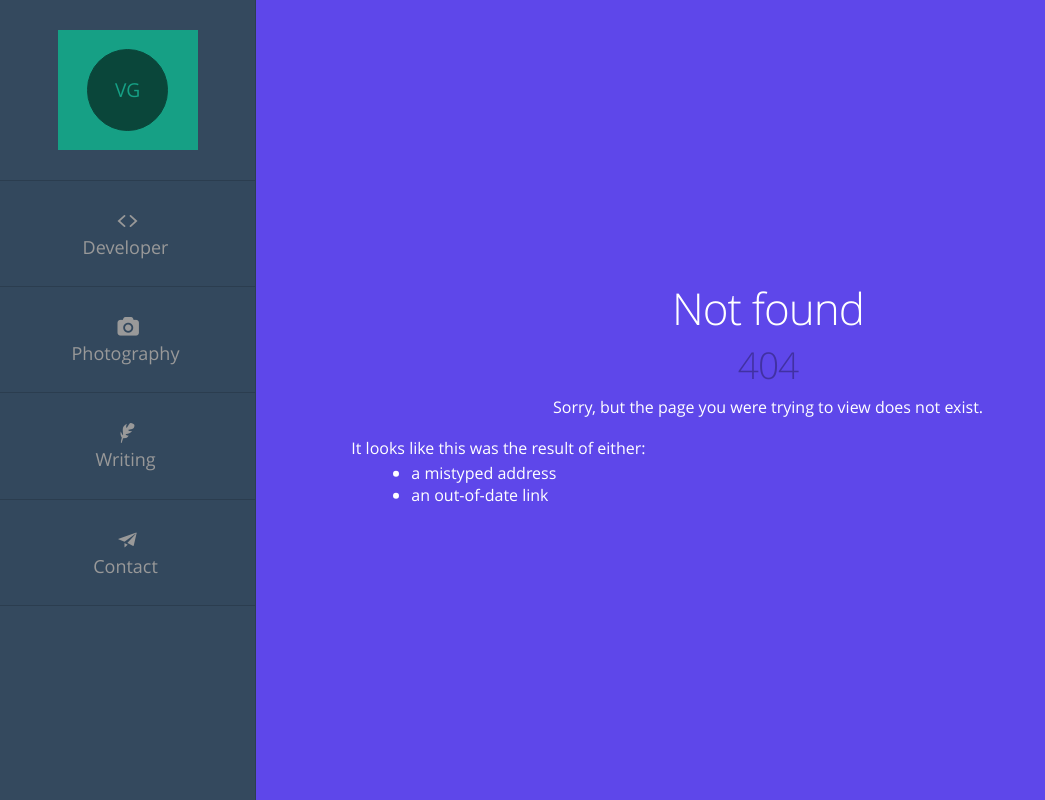
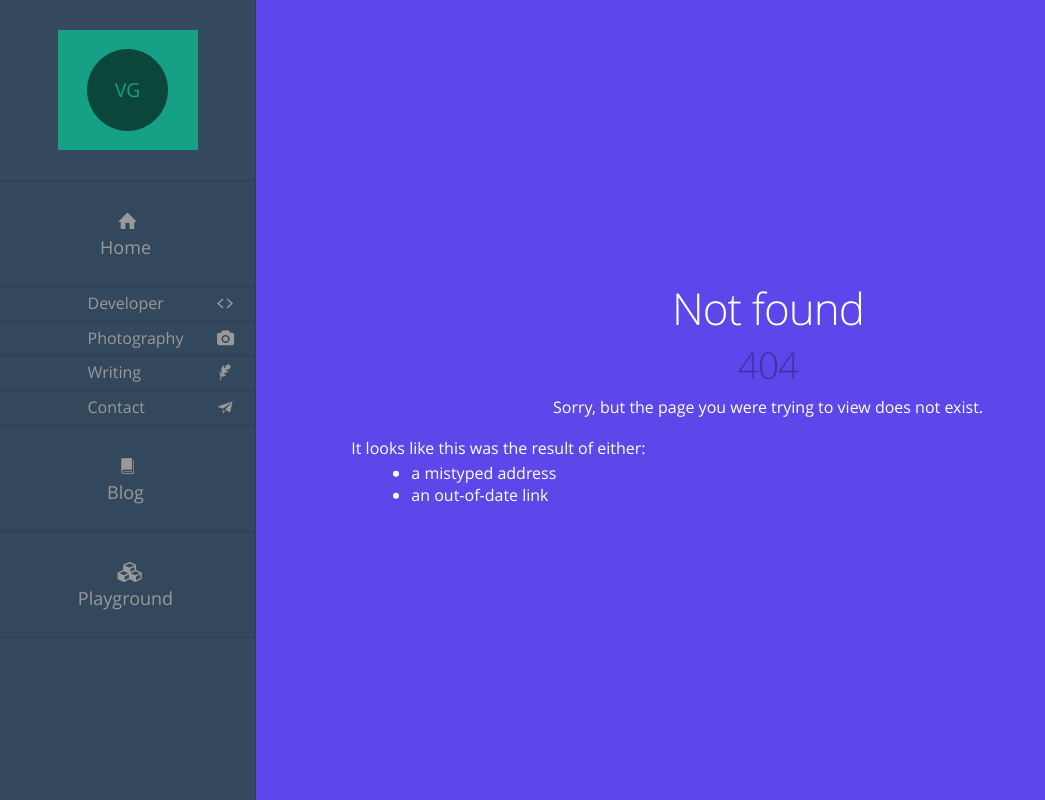
Before and after one commit to iamvanja/vanja.gavric.org, a PHP site: page /404.html in a window 1280 px wide. Shown: the whole page, without its empty margins (0-1045 px from the left). Run offline with PHP 8.4, Linux system fonts and the light colour scheme; some web fonts are replaced.

Commit message:
Reorganized main sub nav, footer Added sub nav styling, new icons

```diff
--- a/src/404.html
+++ b/src/404.html
@@ -24,10 +24,16 @@
             <section class="content" id="content">
                 <nav class="main-nav" id="main-nav"><a class="logo" id="logo" href="/index.html" title="Vanja Gavrić logo. Click to go back to home."><span class="wrap"><span class="circle">VG</span><span class="back">&larr;</span></span></a>
                     <ul>
-                        <li class="developer"><a href="/index.html#developer" title="Developer."><i class="icon-code"></i><span class="text">Developer</span></a></li>
-                        <li class="photography"><a href="/index.html#photography" title="Photography."><i class="icon-camera"></i><span class="text">Photography</span></a></li>
-                        <li class="writing"><a href="/index.html#writing" title="Writing."><i class="icon-feather"></i><span class="text">Writing</span></a></li>
-                        <li class="contact"><a href="/index.html#contact" title="Contact."><i class="icon-paper-plane"></i><span class="text">Contact</span></a></li>
+                        <li class="home"><a href="/index.html" title="Home."><i class="icon-home"></i><span class="text">Home</span></a>
+                            <ul>
+                                <li class="developer"><a href="/index.html#developer" title="Developer."><i class="icon-code"></i><span class="text">Developer</span></a></li>
+                                <li class="photography"><a href="/index.html#photography" title="Photography."><i class="icon-camera"></i><span class="text">Photography</span></a></li>
+                                <li class="writing"><a href="/index.html#writing" title="Writing."><i class="icon-feather"></i><span class="text">Writing</span></a></li>
+                                <li class="contact"><a href="/index.html#contact" title="Contact."><i class="icon-paper-plane"></i><span class="text">Contact</span></a></li>
+                            </ul>
+                        </li>
+                        <li class="playground"><a href="/index.htmlblog" title="Blog."><i class="icon-book"></i><span class="text">Blog</span></a></li>
+                        <li class="playground"><a href="/index.htmlplayground" title="Playground."><i class="icon-cubes"></i><span class="text">Playground</span></a></li>
                     </ul>
                 </nav>
                 <div class="top-anchor" id="top"></div>
--- a/src/assets/scss/site/components/_footer.scss
+++ b/src/assets/scss/site/components/_footer.scss
@@ -1,82 +1,54 @@
 .footer {
-    background:$footer-bg;
-    padding:rem-calc(18) 0;
-    z-index:11;
+    background: $footer-bg;
+    padding: rem-calc(18) 0;
+    z-index: 11;
     position: relative;
+
     p {
-        margin:0;
+        margin: 0;
         color: $footer-text-color;
     }
-    .wrapper {
-        display:flex;
-        flex-direction: row; // explicit for IE
-        flex: 0 1 auto; // explicit for IE
-        align-items: center;
+
+    .container {
         text-align: center;
-        justify-content: space-between;
-    }
-    .container {
+
         &.info {
             font-size: rem-calc(12);
         }
+
         &.links {
-            display:flex;
-            flex-direction: row; // explicit for IE
-            flex: 0 1 auto; // explicit for IE
-            align-items: center;
-            justify-content: space-between;
             .link-container {
-                padding: 0 rem-calc(15);
-                margin: rem-calc(5) 0;
                 a {
-                    color:#fff;
+                    color: #fff;
+
                     &:hover {
-                        color:lighten($green, 10%);
+                        color: lighten($green, 10%);
+
                         span {
-                            color:#fff;
+                            color: #fff;
                         }
                     }
+
                     span {
-                        color:lighten($green, 10%);
+                        color: lighten($green, 10%);
                     }
-                }
-                &.site-link {
-                    border: 1px solid $footer-text-color;
-                    border-width: 0 1px;
                 }
             }
         }
     }
 
-    @include breakpoint (medium down) {
-        .wrapper {
-            flex-direction: column-reverse;
+    @include breakpoint(large up) {
+        .info {
+            text-align: left;
         }
-        .container {
-            &.info {
-                padding: rem-calc(15) rem-calc(30);
-                padding-bottom: rem-calc(9);
-                width:100%;
-            }
-            &.links {
-                font-size: rem-calc(14);
-                width:100%;
-                .link-container {
-                    width:33.33%;
-                }
 
-            }
+        .links {
+            text-align: right;
         }
     }
-
-    @include breakpoint (large up) {
-        .container {
-            &.info {
-                text-align: left;
-            }
-            &.links {
-                flex-flow: row wrap;
-            }
+    @include breakpoint(medium down) {
+        .info {
+            margin-bottom: rem-calc(10);
         }
     }
 }
--- a/src/assets/scss/site/components/_main-nav.scss
+++ b/src/assets/scss/site/components/_main-nav.scss
@@ -1,86 +1,104 @@
 .main-nav {
-    position:fixed;
-    left:0;
-    top:0;
-    z-index:5;
-    overflow:hidden;
+    position: fixed;
+    left: 0;
+    top: 0;
+    z-index: 5;
+    overflow: hidden;
+
     .logo {
-        display:block;
-        float:left;
-        background:$main-nav-logo-bg;
-        width:rem-calc(86);
-        height:rem-calc(72);
-        position:relative;
-        z-index:2;
+        display: block;
+        float: left;
+        background: $main-nav-logo-bg;
+        width: rem-calc(86);
+        height: rem-calc(72);
+        position: relative;
+        z-index: 2;
+
         span {
-            display:block;
+            display: block;
         }
+
         .wrap {
-            overflow:hidden;
+            overflow: hidden;
             border-radius: $global-rounded;
-            width:rem-calc($main-nav-logo-wrap-size);
-            height:rem-calc($main-nav-logo-wrap-size);
+            width: rem-calc($main-nav-logo-wrap-size);
+            height: rem-calc($main-nav-logo-wrap-size);
             text-align: center;
-            line-height:rem-calc($main-nav-logo-wrap-size);
-            display:block;
-            margin:0 auto;
-            margin-top:rem-calc(7);
+            line-height: rem-calc($main-nav-logo-wrap-size);
+            display: block;
+            margin: 0 auto;
+            margin-top: rem-calc(7);
             // border:1px solid transparent;
-            border:1px solid $main-nav-logo-border-color;
+            border: 1px solid $main-nav-logo-border-color;
             color: $main-nav-logo-color;
             transition: all ease-in 0.2s;
         }
+
         .back {
             font-size: rem-calc(22);
-            line-height:rem-calc(50);
+            line-height: rem-calc(50);
         }
     }
+
     &:hover {
         .wrap {
-            background:$main-nav-logo-color;
-            color:$main-nav-logo-bg;
+            background: $main-nav-logo-color;
+            color: $main-nav-logo-bg;
         }
     }
+
     ul {
         list-style: none;
-        margin:0;
-        float:left;
-        overflow:hidden;
-        position:relative;
-        z-index:1;
+        margin: 0;
+        float: left;
+        overflow: hidden;
+        position: relative;
+        z-index: 1;
+
         li {
-            float:left;
-            a {
+            float: left;
+            background: rgba($main-nav-anchor-bg, 0.9);
+            transition: all ease-in 0.25s;
+            transition-property: background, color;
+
+            > a {
                 border-color: rgba(#000, 0.15);
                 border-style: solid;
                 border-width: 0 0 1px 0;
-                padding:0 rem-calc(8);
-                display:block;
-                background:$main-nav-anchor-bg;
-                background:rgba($main-nav-anchor-bg, 0.9);
-                color:darken($main-nav-color, 40%);
-                font-size:rem-calc(20);
-                transition: all ease-in 0.25s;
-                transition-property: background, color;
-                &:hover {
-                    color:$main-nav-color;
-                    background:$main-nav-anchor-bg-hover;
+                color: darken($main-nav-color, 40%);
+                display: block;
+            }
+
+            &:hover {
+                color: $main-nav-color;
+                background: $main-nav-anchor-bg-hover;
+            }
+
+            &.active {
+                a {
+                    background: $main-nav-anchor-bg-active;
+                    color: $main-nav-color;
                 }
+            }
+        }
+    }
+
+    > ul {
+        > li {
+            > a {
+                padding: 0 rem-calc(8);
+                font-size: rem-calc(20);
+
                 .text {
                     font-size: rem-calc(14);
                     padding-right: rem-calc(8);
                     padding-left: rem-calc(4);
                 }
             }
+
             &:last-child {
                 a {
                     border-right-width: 1px;
-                }
-            }
-            &.active {
-                a {
-                    background:$main-nav-anchor-bg-active;
-                    color:$main-nav-color;
                 }
             }
         }
@@ -88,83 +106,176 @@
 
     @include breakpoint(large down) {
         transition: transform 0.25s ease;
+
         &.scroll-down {
             transform: translate3d(-100%, 0, 0);
         }
+
         &.scroll-up {
             transform: translate3d(0, 0, 0);
         }
+
         .logo {
             border-bottom: 1px solid rgba(#000, 0.15);
         }
-        ul li a {
-            height:rem-calc(72.5);
-            line-height: rem-calc(72.5);
+        overflow: visible;
+
+        > ul {
+            overflow: visible;
+
+            > li {
+                > a {
+                    height: rem-calc(72.5);
+                    line-height: rem-calc(72.5);
+                }
+
+                &:hover {
+                    > ul {
+                        visibility: visible;
+                        opacity: 1;
+                    }
+                }
+
+                // sub-menu
+                > ul {
+                    position: absolute;
+                    visibility: hidden;
+                    opacity: 0;
+                    transition: all ease-in 0.15s;
+
+                    > li {
+                        float: none;
+
+                        > a {
+                            float: none;
+                            padding: rem-calc(5 18);
+
+                            .text {
+                                font-size: rem-calc(14);
+                            }
+                        }
+                    }
+                }
+            }
         }
     }
     @include breakpoint(small only) {
-        ul li a .text {
-            display:none;
+        width: 100%;
+
+        ul {
+            position: static;
+
+            li a .text {
+                display: none;
+            }
+        }
+
+        > ul > li > ul {
+            visibility: visible;
+            opacity: 1;
+
+            > li {
+                float: left;
+            }
         }
     }
 
+    @include breakpoint(xlarge up) {
+        background: $main-nav-anchor-bg;
+        height: 100%;
+        width: 20%;
+        border-right: 1px solid rgba($main-nav-anchor-border-color, 0.2);
+        overflow-y: auto;
 
-    @include breakpoint(xlarge up) {
-        background:$main-nav-anchor-bg;
-        height:100%;
-        width:20%;
-        border-right:1px solid rgba($main-nav-anchor-border-color, 0.2);
-        overflow-y: auto;
         .logo {
             font-size: 120%;
-            float:none;
+            float: none;
             margin: rem-calc(30) auto;
-            height:rem-calc(120);
-            width:rem-calc(140);
-            position:relative;
+            height: rem-calc(120);
+            width: rem-calc(140);
+            position: relative;
             $wrap-size: $main-nav-logo-wrap-size * 1.4;
+
             .wrap {
-                position:absolute;
-                width:rem-calc($wrap-size);
-                height:rem-calc($wrap-size);
+                position: absolute;
+                width: rem-calc($wrap-size);
+                height: rem-calc($wrap-size);
                 line-height: rem-calc($wrap-size);
                 margin-top: rem-calc($wrap-size/2) * -1;
-                top:50%;
+                top: 50%;
                 margin-left: rem-calc($wrap-size/2) * -1;
-                left:50%;
+                left: 50%;
             }
+
             .back {
                 // line-height:rem-calc(75);
-                line-height:rem-calc($wrap-size * 0.9);
+                line-height: rem-calc($wrap-size * 0.9);
             }
         }
+
         ul {
-            float:none;
-            width:100%;
-            height:70%;
-            min-height: rem-calc(450);
-            text-align: center;
-            li {
-                float:none;
+            float: none;
+
+            > li {
+                float: none;
                 height: auto;
-                line-height: 1.4;
-                a {
-                    padding: rem-calc(26) rem-calc(6);
+
+                > a {
                     height: 100%;
                     width: 100%;
+                }
+            }
+        }
+
+        > ul {
+            width: 100%;
+            height: 70%;
+            min-height: rem-calc(520);
+            text-align: center;
+
+            > li {
+                line-height: 1.4;
+
+                > a {
+                    padding: rem-calc(26) rem-calc(6);
+
                     span.text {
-                        display:block;
                         font-size: rem-calc(18);
+                        display: block;
                     }
                 }
+
                 &:first-child {
-                    a {
+                    > a {
                         border-top-width: 1px;
                     }
                 }
+
                 &:last-child {
-                    a {
+                    > a {
                         border-right: 0;
+                    }
+                }
+
+                > ul {
+                    > li {
+                        > a {
+                            padding: rem-calc(4 10);
+                            clear: both;
+                            overflow: hidden;
+
+                            i {
+                                width: 40px;
+                                float: right;
+                            }
+
+                            span.text {
+                                float: right;
+                                width: 50%;
+                                text-align: left;
+                                padding-right: rem-calc(10px);
+                            }
+                        }
                     }
                 }
             }
--- a/src/assets/scss/site/globals/_general.scss
+++ b/src/assets/scss/site/globals/_general.scss
@@ -1,18 +1,19 @@
 ::-moz-selection {
     // background: #b3d4fc;
     background: darken($purple, 8%);
-    color:#fff;
+    color: #fff;
     text-shadow: none;
 }
 
 ::selection {
     // background: #b3d4fc;
     background: darken($purple, 8%);
-    color:#fff;
+    color: #fff;
     text-shadow: none;
 }
 
-html, body  {
+html,
+body {
     height: 100%;
     min-width: 320px;
 }
@@ -27,41 +28,49 @@ img {
     color: #fff;
     padding: rem-calc(10) rem-calc(6);
     z-index: 10;
-    position:relative;
+    position: relative;
     text-align: center;
+
     a {
         color: #fff;
         text-decoration: underline;
+
         &:hover {
             color: darken(#fff, 5%);
         }
     }
 }
 
-h1, h2, h3, h4, h5, h6 {
+h1,
+h2,
+h3,
+h4,
+h5,
+h6 {
     letter-spacing: -1px;
     text-align: center;
 }
 
-@media only screen and (min-device-width: 320px)
-                   and (max-device-width: 640px)
-                   and (orientation: landscape) {
+@media only screen and (min-device-width: 320px) and (max-device-width: 640px) and (orientation: landscape) {
     html {
-        font-size:80%;
+        font-size: 80%;
     }
 }
 
+body {
+    background: $green;
+}
 
 @include breakpoint(xlarge up) {
     // wrapped inside body for higher specifity rule
     body {
         .content {
-            padding-left:20%;
+            padding-left: 20%;
         }
 
         .intro {
-            left:20%;
-            width:80%;
+            left: 20%;
+            width: 80%;
         }
     }
 }
--- a/src/assets/scss/site/globals/fonts/_icons.scss
+++ b/src/assets/scss/site/globals/fonts/_icons.scss
@@ -1,11 +1,7 @@
 @font-face {
     font-family: 'iconfont';
     src: url('../fonts/iconfont.eot?75955616');
-  src: url('../fonts/iconfont.eot?75955616#iefix') format('embedded-opentype'),
-       url('../fonts/iconfont.woff2?75955616') format('woff2'),
-       url('../fonts/iconfont.woff?75955616') format('woff'),
-       url('../fonts/iconfont.ttf?75955616') format('truetype'),
-       url('../fonts/iconfont.svg?75955616#iconfont') format('svg');
+    src: url('../fonts/iconfont.eot?75955616#iefix') format('embedded-opentype'), url('../fonts/iconfont.woff2?75955616') format('woff2'), url('../fonts/iconfont.woff?75955616') format('woff'), url('../fonts/iconfont.ttf?75955616') format('truetype'), url('../fonts/iconfont.svg?75955616#iconfont') format('svg');
     font-weight: normal;
     font-style: normal;
 }
@@ -20,12 +16,12 @@
 }
 */
 
- [class^="icon-"]:before, [class*=" icon-"]:before {
+[class^="icon-"]:before,
+[class*=" icon-"]:before {
     font-family: "iconfont";
     font-style: normal;
     font-weight: normal;
     speak: none;
-
     display: inline-block;
     text-decoration: inherit;
     width: 1em;
@@ -55,23 +51,72 @@
     /* text-shadow: 1px 1px 1px rgba(127, 127, 127, 0.3); */
 }
 
-.icon-github-circled:before { content: '\e800'; } /* '' */
-.icon-linkedin:before { content: '\e801'; } /* '' */
-.icon-twitter:before { content: '\e802'; } /* '' */
-.icon-email:before { content: '\e803'; } /* '' */
-.icon-facebook:before { content: '\e804'; } /* '' */
-.icon-play-circled:before { content: '\e805'; } /* '' */
-.icon-fullscreen-off:before { content: '\e806'; } /* '' */
-.icon-prev-circled:before { content: '\e807'; } /* '' */
-.icon-next-circled:before { content: '\e808'; } /* '' */
-.icon-pause-circled:before { content: '\e809'; } /* '' */
-.icon-camera:before { content: '\e80a'; } /* '' */
-.icon-feather:before { content: '\e80b'; } /* '' */
-.icon-code:before { content: '\e80c'; } /* '' */
-.icon-paper-plane:before { content: '\e80d'; } /* '' */
-.icon-fivehundredpx:before { content: '\e80e'; } /* '' */
-.icon-flickr:before { content: '\e80f'; } /* '' */
-.icon-skype:before { content: '\e810'; } /* '' */
-.icon-up-circled:before { content: '\f0aa'; } /* '' */
-.icon-down-circled:before { content: '\f0ab'; } /* '' */
-.icon-fullscreen-on:before { content: '\f0b2'; } /* '' */
+.icon-github-circled:before {
+    content: '\e800';
+} /* '' */
+.icon-linkedin:before {
+    content: '\e801';
+} /* '' */
+.icon-twitter:before {
+    content: '\e802';
+} /* '' */
+.icon-email:before {
+    content: '\e803';
+} /* '' */
+.icon-facebook:before {
+    content: '\e804';
+} /* '' */
+.icon-play-circled:before {
+    content: '\e805';
+} /* '' */
+.icon-fullscreen-off:before {
+    content: '\e806';
+} /* '' */
+.icon-prev-circled:before {
+    content: '\e807';
+} /* '' */
+.icon-next-circled:before {
+    content: '\e808';
+} /* '' */
+.icon-pause-circled:before {
+    content: '\e809';
+} /* '' */
+.icon-camera:before {
+    content: '\e80a';
+} /* '' */
+.icon-feather:before {
+    content: '\e80b';
+} /* '' */
+.icon-code:before {
+    content: '\e80c';
+} /* '' */
+.icon-paper-plane:before {
+    content: '\e80d';
+} /* '' */
+.icon-fivehundredpx:before {
+    content: '\e80e';
+} /* '' */
+.icon-flickr:before {
+    content: '\e80f';
+} /* '' */
+.icon-skype:before {
+    content: '\e810';
+} /* '' */
+.icon-home:before {
+    content: '\e811';
+} /* '' */
+.icon-book:before {
+    content: '\e812';
+} /* '' */
+.icon-up-circled:before {
+    content: '\f0aa';
+} /* '' */
+.icon-down-circled:before {
+    content: '\f0ab';
+} /* '' */
+.icon-fullscreen-on:before {
+    content: '\f0b2';
+} /* '' */
+.icon-cubes:before {
+    content: '\f1b3';
+} /* '' */
```
Also changed, not shown: src/assets/fonts/config.json (+18 -0 lines), src/assets/pug-templates/page-partials/index/footer.pug (+10 -14 lines), src/assets/pug-templates/page-partials/index/main-nav.pug (+29 -16 lines), src/assets/scss/site/pages/_index.scss (+24 -20 lines), src/index.html (+9 -5 lines), src/playground.html (+10 -4 lines), src/assets/css/main.css, src/assets/fonts/iconfont.ttf, src/assets/fonts/iconfont.woff, src/assets/fonts/iconfont.woff2, 2 other files. Lines whose indentation alone changed are shown as unchanged.
